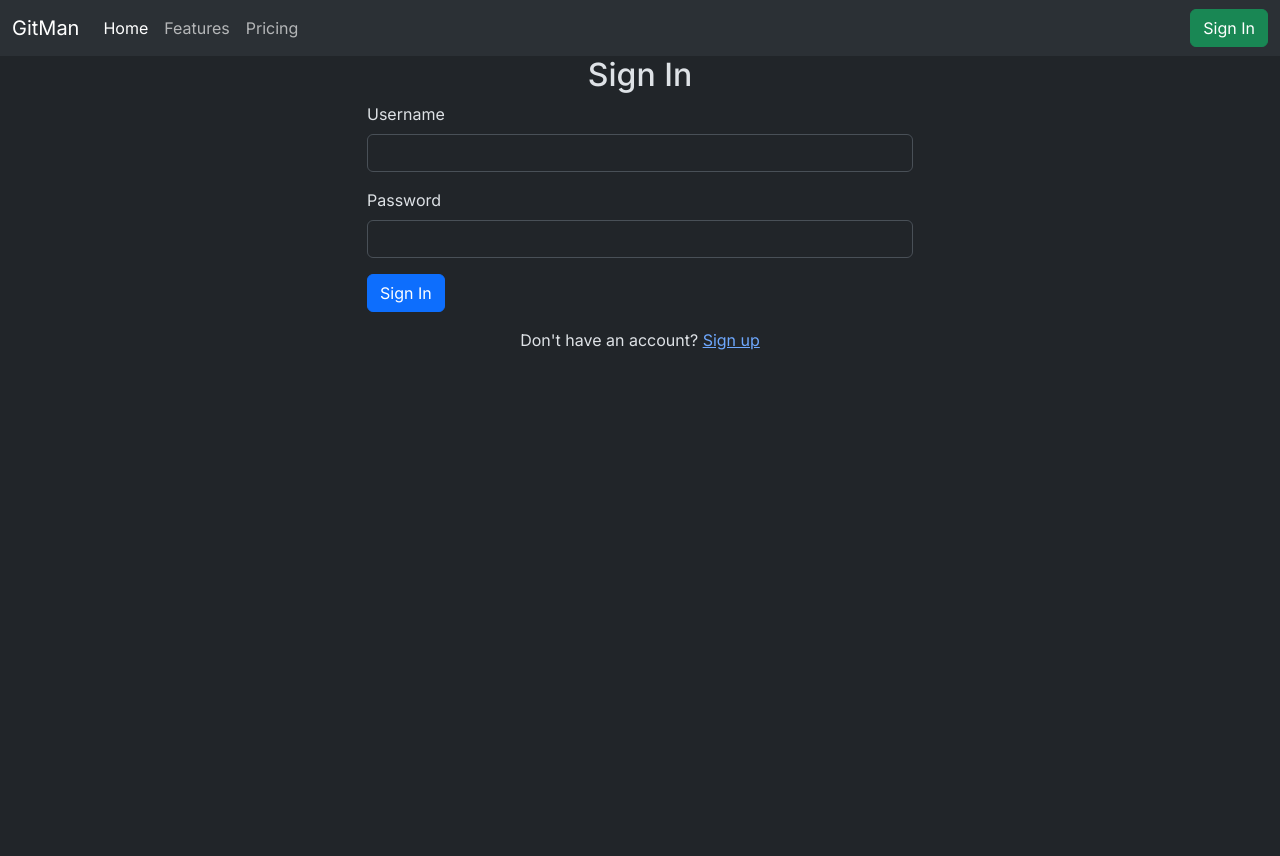
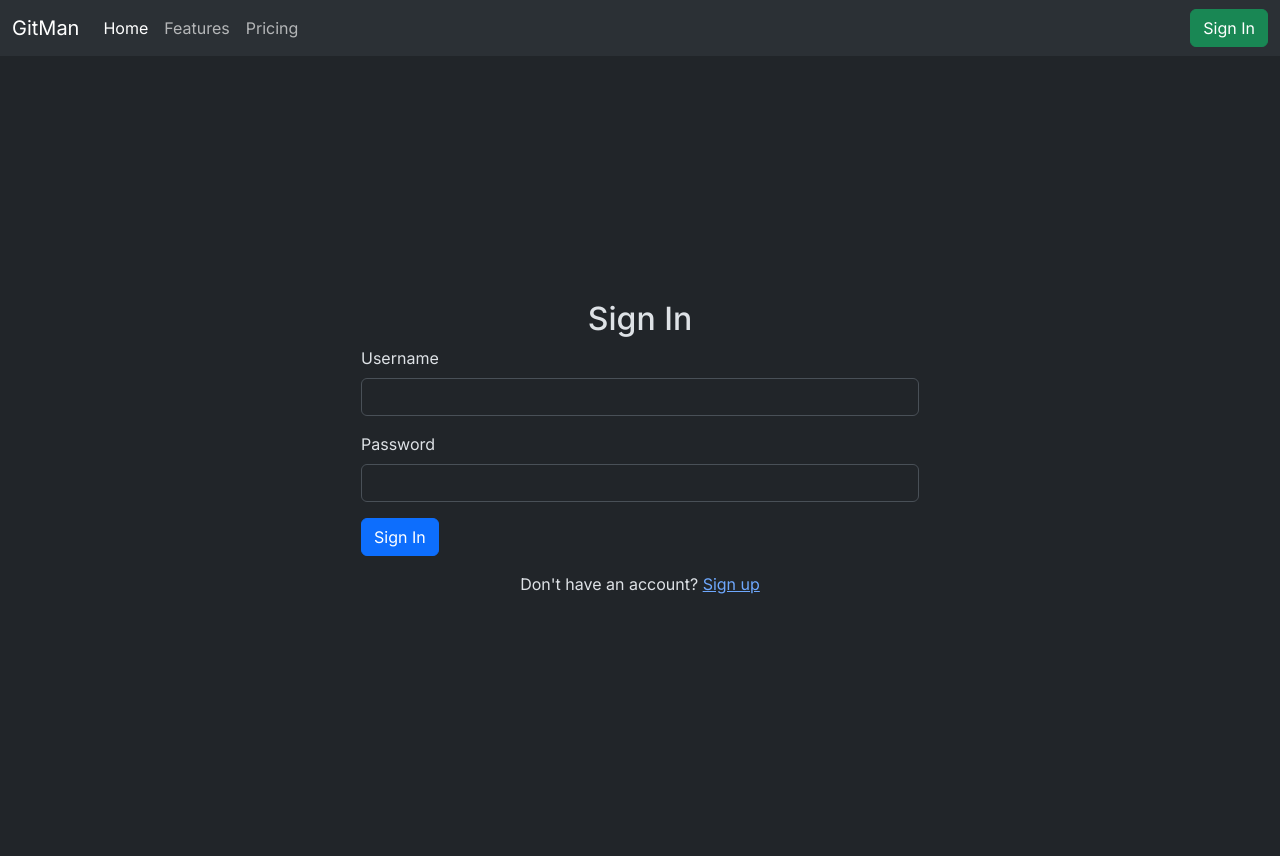
Before and after one commit to atomtables/GitMan, a Flask app: page /signin in a window 1280 px wide. Before the commit the page ends 350 px from the top, so only its background shows below. Run offline with Flask 2, Linux system fonts and the light colour scheme.

Commit message:
sign in page

```diff
--- a/templates/login.html
+++ b/templates/login.html
@@ -1,9 +1,8 @@
 {% extends 'base.html' %}
 
 {% block content %}
-    <div class="container">
-        <div class="row">
-            <div class="col-md-6 offset-md-3">
+    <div class="container d-flex align-items-center justify-content-center" style="min-height: 100vh;">
+        <div class="col-md-6">
             <h2 class="text-center">Sign In</h2>
             <form method="post" action="/signin">
                 <div class="mb-3">
@@ -19,6 +18,4 @@
             <p class="mt-3 text-center">Don't have an account? <a href="/">Sign up</a></p>
         </div>
     </div>
-    </div>
-
 {% endblock %}
```
Lines whose indentation alone changed are shown as unchanged.
